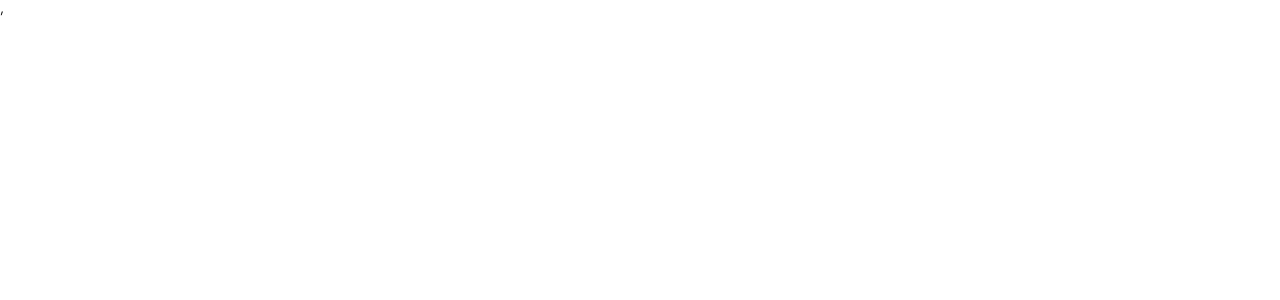
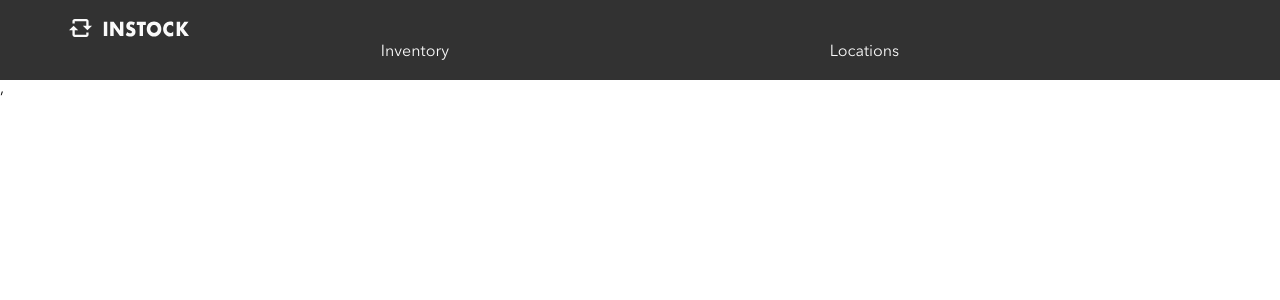
Before and after one commit to mkimsing/Instock, a React (Create React App) app in the folder client/: page /navBar in a window 1280 px wide. Shown: the top 300 px of the page. Built offline with nearby package versions, Linux system fonts and the light colour scheme.

Commit message:
nav bar WIP

```diff
--- a/client/src/App.js
+++ b/client/src/App.js
@@ -3,6 +3,7 @@ import "./styles/App.css";
 import { Switch, Route } from "react-router-dom";
 import WarehousesContainer from "./containers/WarehousesContainer";
 import InventoryContainer from "./containers/InventoryContainer";
+import navBar from "./components/NavBar";
 
 class App extends React.Component {
   render() {
@@ -10,7 +11,7 @@ class App extends React.Component {
       <div className="App">
         <Switch>
           {/* When a user hits the homepage, redirect them to the list of warehouses */}
-
+          <Route path="/navBar" component={navBar} />
           <Route path="/" exact component={WarehousesContainer} />
           <Route path="/warehouses" component={WarehousesContainer} />
           <Route path="/inventory" component={InventoryContainer} />
--- a/client/src/styles/App.css
+++ b/client/src/styles/App.css
@@ -360,7 +360,96 @@ body h5 {
   }
   .inventoryPage input {
     width: 24%;
+  }
+}
 
+/*=============================================
+=              NavBar                         =
+=============================================*/
+/* MOBILE - screen 320 px */
+.NavBar {
+  display: -webkit-box;
+  display: -ms-flexbox;
+  display: flex;
+  -webkit-box-orient: vertical;
+  -webkit-box-direction: normal;
+      -ms-flex-direction: column;
+          flex-direction: column;
+  -webkit-box-pack: center;
+      -ms-flex-pack: center;
+          justify-content: center;
+  height: 80px;
+  width: 100vw;
+  background-color: #323232;
+}
+
+.NavBar header {
+  margin-left: 69px;
+  margin-right: 69px;
+}
+
+.NavBar header .logo {
+  margin-top: 16px;
+}
+
+.NavBar nav {
+  display: -webkit-box;
+  display: -ms-flexbox;
+  display: flex;
+  -webkit-box-orient: horizontal;
+  -webkit-box-direction: normal;
+      -ms-flex-direction: row;
+          flex-direction: row;
+  -webkit-box-pack: space-evenly;
+      -ms-flex-pack: space-evenly;
+          justify-content: space-evenly;
+  margin-bottom: 16px;
+  color: #fafafa;
+  font-family: "AvenirNext", Arial, Helvetica, sans-serif;
+}
+
+.NavBar a {
+  color: #fafafa;
+  font-family: "AvenirNext", Arial, Helvetica, san-serif;
+  text-decoration: none;
+}
+
+.NavBar a:active,
+.NavBar a:hover,
+.NavBar a:visited {
+  font-weight: 550;
+  margin-bottom: 20px;
+  border-bottom: 2px solid #fafafa;
+}
+
+/* MEDIA QUERIES */
+/* TABLET 768px */
+@media (min-width: 768px) {
+  navBar {
+    -webkit-box-orient: horizontal;
+    -webkit-box-direction: normal;
+        -ms-flex-direction: row;
+            flex-direction: row;
+    margin-left: 24px;
+    margin-right: 24px;
+  }
+  navBar nav {
+    -webkit-box-orient: horizontal;
+    -webkit-box-direction: normal;
+        -ms-flex-direction: row;
+            flex-direction: row;
+    -webkit-box-pack: start;
+        -ms-flex-pack: start;
+            justify-content: flex-start;
+  }
+}
+
+/* MEDIA QUERIES */
+/* DESKTOP 1440px */
+@media (min-width: 1440px) {
+  navBar {
+    margin-left: 180px;
+    margin-right: 180px;
   }
 }
 /*# sourceMappingURL=App.css.map */
--- a/client/src/styles/App.scss
+++ b/client/src/styles/App.scss
@@ -2,3 +2,4 @@
 @import "./partials/fonts";
 @import "./partials/inventoryTable";
 @import "./partials/inventoryPage";
+@import "./partials/navBar";
--- a/client/src/styles/partials/_navBar.scss
+++ b/client/src/styles/partials/_navBar.scss
@@ -1,23 +1,27 @@
-@import "fonts";
-@import "colors";
+// @import "fonts";
+// @import "colors";
+
+/*=============================================
+=              NavBar                         =
+=============================================*/
 
 /* MOBILE - screen 320 px */
 
-navBar {
+.NavBar {
   display: flex;
   flex-direction: column;
   justify-content: center;
   height: 80px;
-  margin-left: 16px;
-  margin-right: 16px;
-  margin-top: 16px;
-  margin-bottom: 16px;
   width: 100vw;
   background-color: $BLACK;
 
   header {
     margin-left: 69px;
     margin-right: 69px;
+
+    .logo {
+      margin-top: 16px;
+    }
   }
 
   nav {
@@ -29,17 +33,15 @@ navBar {
     font-family: "AvenirNext", Arial, Helvetica, sans-serif;
   }
 
-  $a-tags: "a, a:active, a:hover, a:visited";
-  $a-tags-hover: "a:active, a:hover";
-
-  #{$a-tags} {
+  a {
     color: $ALABASTER;
+    font-family: "AvenirNext", Arial, Helvetica, san-serif;
     text-decoration: none;
-    font-family: "AvenirNext", Arial, Helvetica, san-serif;
   }
 
-  #{$a-tags-hover} {
-    font-family: "AvenirNext", Arial, Helvetica, san-serif;
+  a:active,
+  a:hover,
+  a:visited {
     font-weight: 550;
     margin-bottom: 20px;
     border-bottom: 2px solid $ALABASTER;
```
Also changed, not shown: 1 other file (tests, documents, lock files or other folders).
